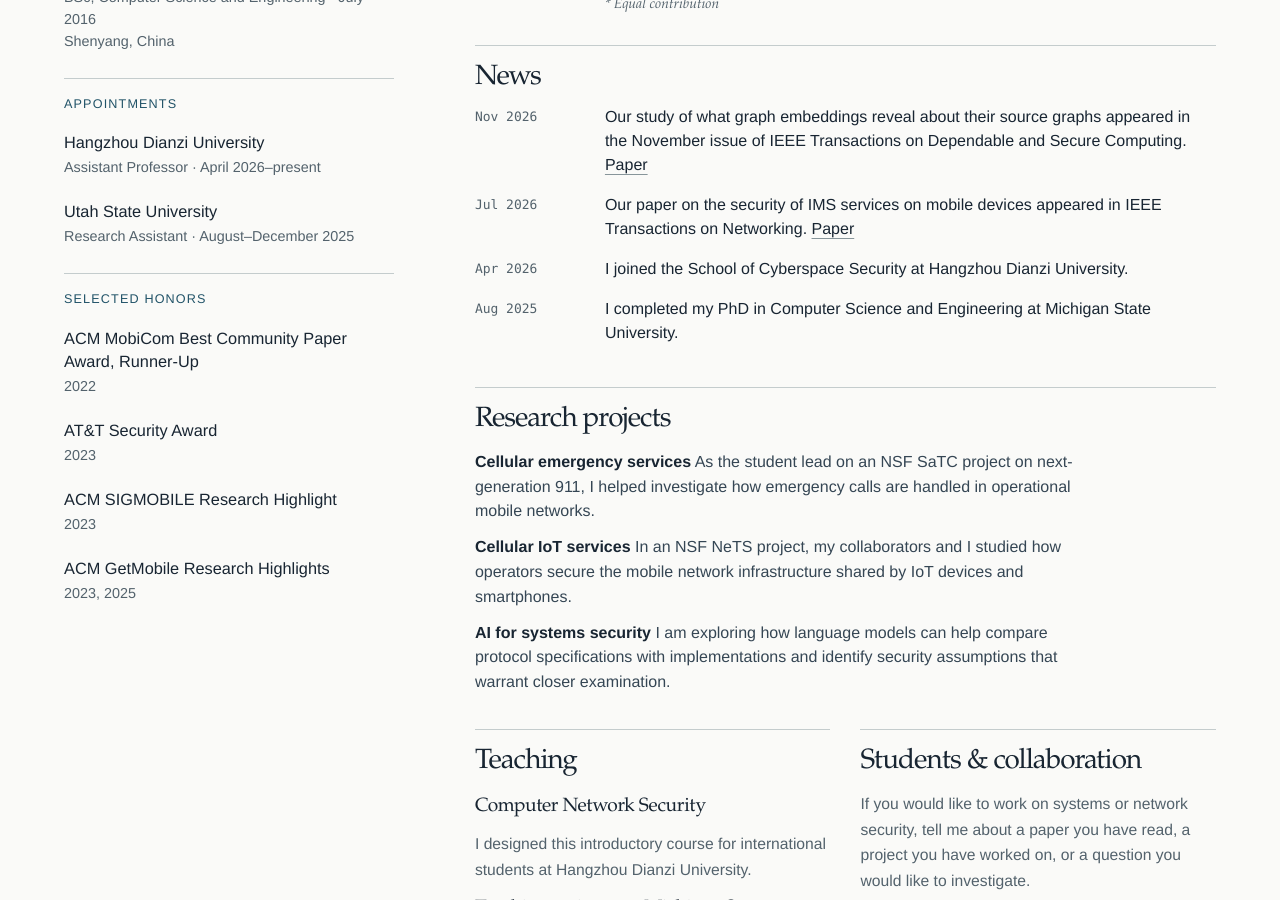
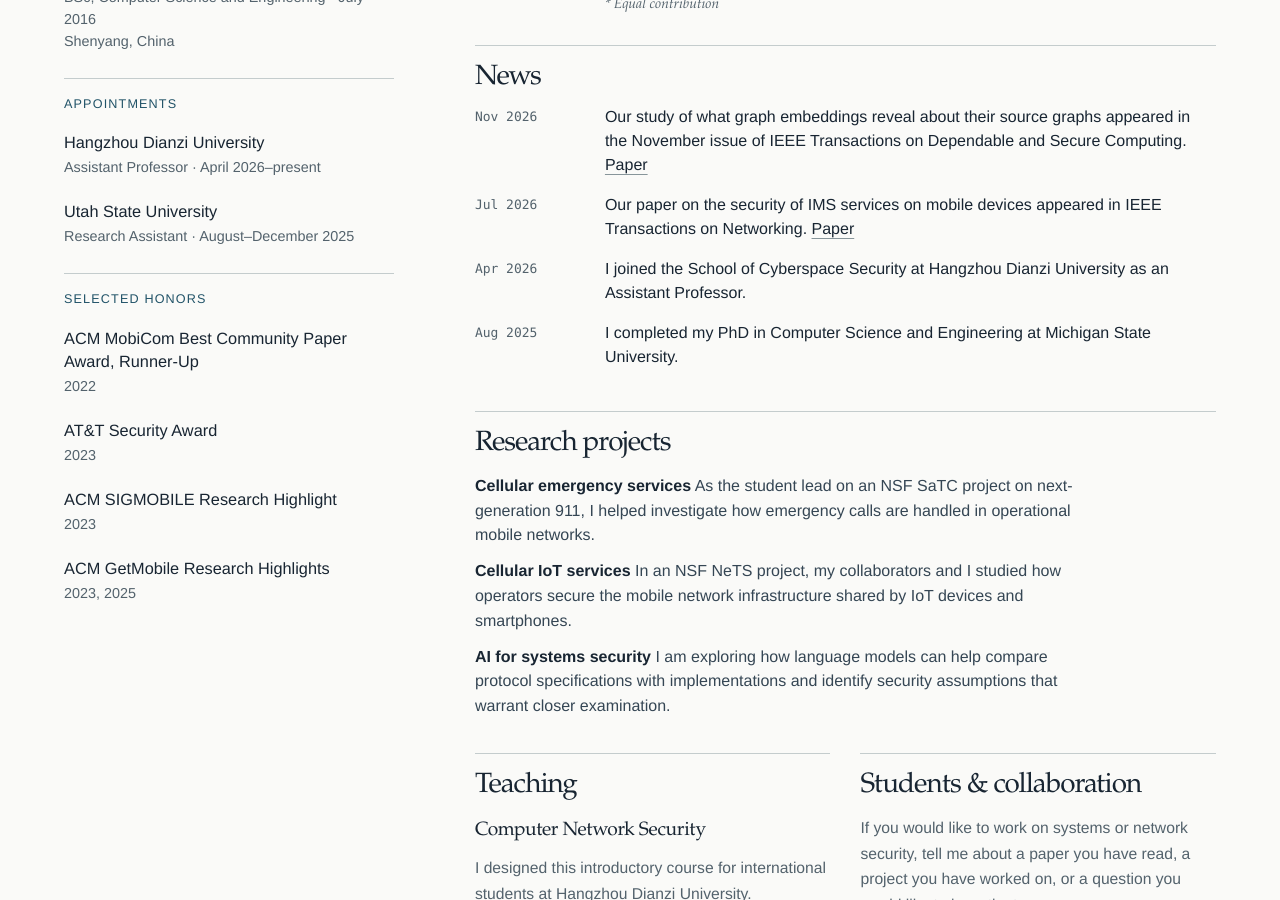
Before and after one commit to arckiCriss/arckicriss.github.io, a Jekyll site: the page built from index.html, in a window 1280 px wide and 900 px high, scrolled down 864 px. Built offline with Jekyll 4.4.1, drawn with Linux system fonts in a browser that asks for light colours.

Commit message:
Include the faculty title in the HDU appointment news

```diff
--- a/_data/news.yml
+++ b/_data/news.yml
@@ -18,10 +18,10 @@
 - date: "2026-04"
   en:
     date_label: Apr 2026
-    text: I joined the School of Cyberspace Security at Hangzhou Dianzi University.
+    text: I joined the School of Cyberspace Security at Hangzhou Dianzi University as an Assistant Professor.
   zh:
     date_label: 2026 年 4 月
-    text: 我加入杭州电子科技大学网络空间安全学院。
+    text: 我加入杭州电子科技大学网络空间安全学院，担任特聘副研究员。
 - date: "2025-08"
   en:
     date_label: Aug 2025
```
